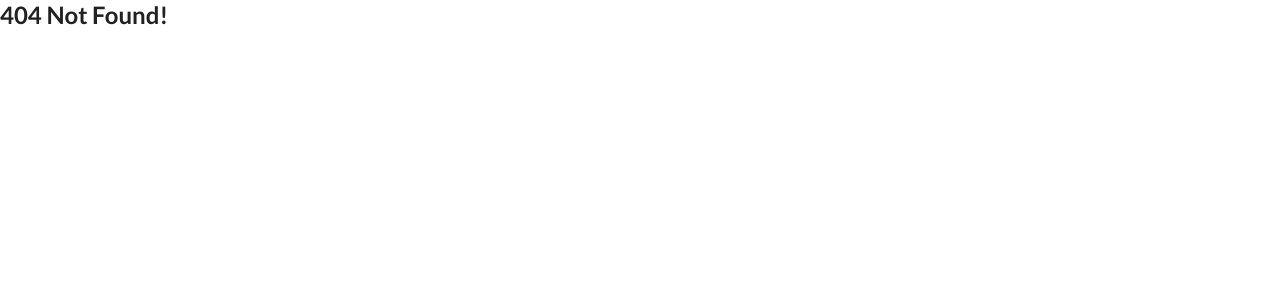
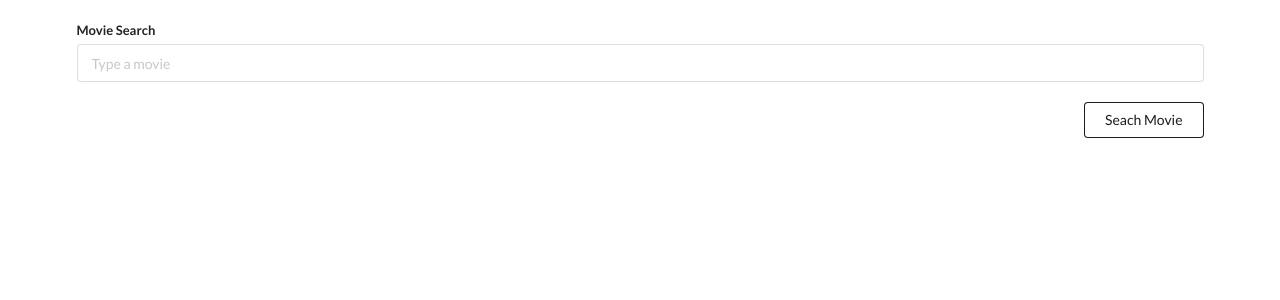
Before and after one commit to davidporosnicu/movieRenderApi, a React (Create React App) app: page /search in a window 1280 px wide. Before the commit this address had no page. Shown: the top 300 px of the page. Built offline with nearby package versions, Linux system fonts and the light colour scheme.

Commit message:
add  SeachMovie comp (initial)

```diff
--- a/src/components/App.js
+++ b/src/components/App.js
@@ -1,9 +1,9 @@
 import React from 'react'
 import Movies from './Movies'
-import axios from 'axios'
 import { BrowserRouter, Route, Switch } from 'react-router-dom'
 import Error from './Error'
 import Movie from './Movie'
+import SearchMovie from './SearchMovie'
 
 class App extends React.Component {
   render () {
@@ -13,6 +13,7 @@ class App extends React.Component {
           <Switch>
             <Route exact path='/' component={Movies} />
             <Route exact path='/movie/:id' component={Movie} />
+            <Route exact path='/search' component={SearchMovie} />
             <Route component={Error} />
           </Switch>
         </div>
--- a/src/components/Movies.js
+++ b/src/components/Movies.js
@@ -20,7 +20,7 @@ class Movies extends React.Component {
   render () {
     return (
       <div>
-        <ul>
+        <ul style={{ listStyleType: 'none' }}>
           {this.state.moviesArray.map(movie => (
             <li key={movie.id}>
               <MovieCard details={movie} />
--- /dev/null
+++ b/src/components/SearchMovie.js
@@ -0,0 +1,70 @@
+import React from 'react'
+import axios from 'axios'
+import MovieCard from './MovieCard'
+
+class SearchMovie extends React.PureComponent {
+  constructor () {
+    super()
+    this.state = { name: '', moviesArray: [], toggle: 0 }
+  }
+
+  onInputChange = e => {
+    this.setState({ name: e.target.value })
+    axios
+      .get(
+        `https://api.themoviedb.org/3/search/movie?api_key=1f334378cac29e0294a146e77d2aa505&language=en-US&query=${
+          this.state.name
+        }=1&include_adult=false`
+      )
+      .then(response => {
+        this.setState({ moviesArray: response.data.results })
+        this.setState({ toggle: 0 })
+      })
+  }
+
+  onFormSubmit = e => {
+    e.preventDefault()
+    this.setState({ toggle: 1 })
+  }
+
+  render () {
+    return (
+      <div className='ui container'>
+        <form className='ui form' onSubmit={this.onFormSubmit}>
+          <div className='field'>
+            <br />
+            <label>Movie Search</label>
+            <input
+              type='text'
+              placeholder='Type a movie'
+              value={this.state.name}
+              onChange={this.onInputChange}
+            />
+            <br />
+            <br />
+            <button className='right floated ui black basic button'>
+              Seach Movie
+            </button>
+            <br />
+            <br />
+          </div>
+        </form>
+        <div>
+          <ul style={{ listStyleType: 'none' }}>
+            {this.state.moviesArray.map(movie => (
+              <li key={movie.id}>
+                {this.state.toggle === 1 && this.state.name !== '' ? (
+                  <MovieCard details={movie} />
+                ) : (
+                  ''
+                )}
+              </li>
+            ))}
+          </ul>
+        </div>
+      </div>
+    )
+  }
+}
+
+export default SearchMovie
```
